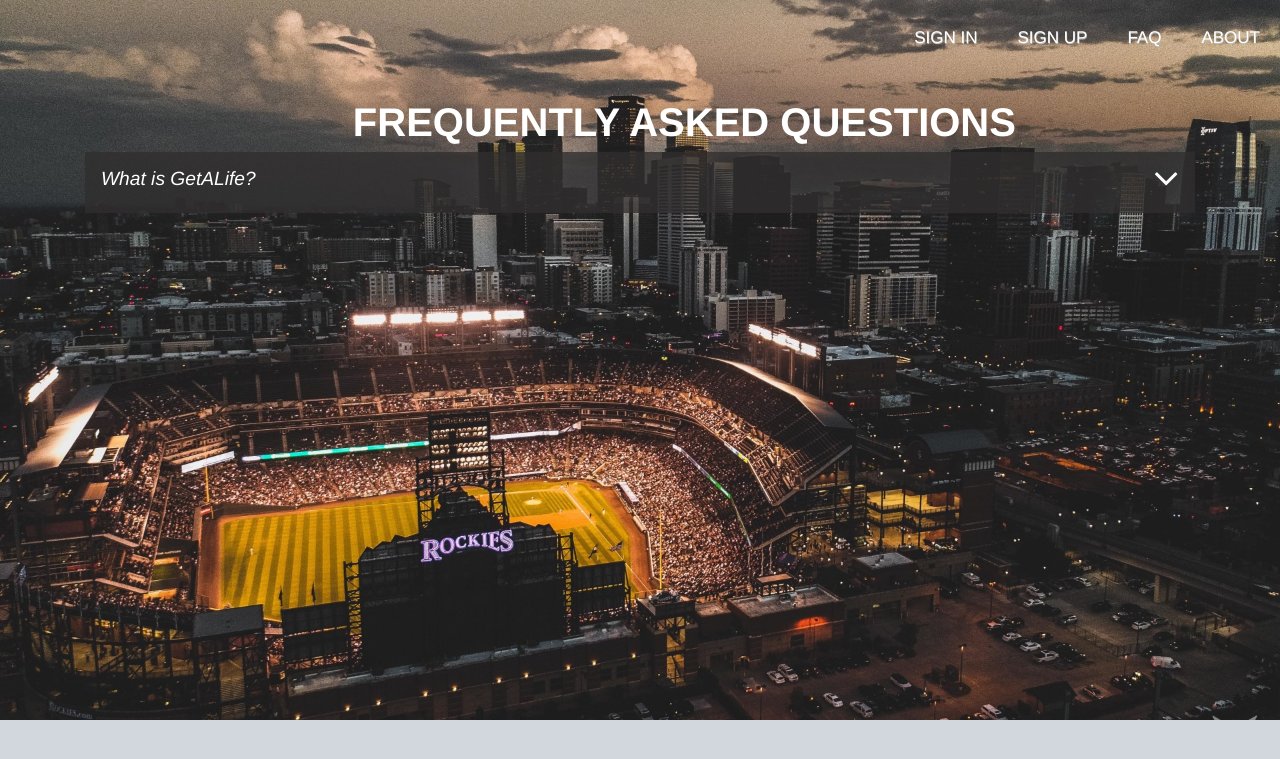
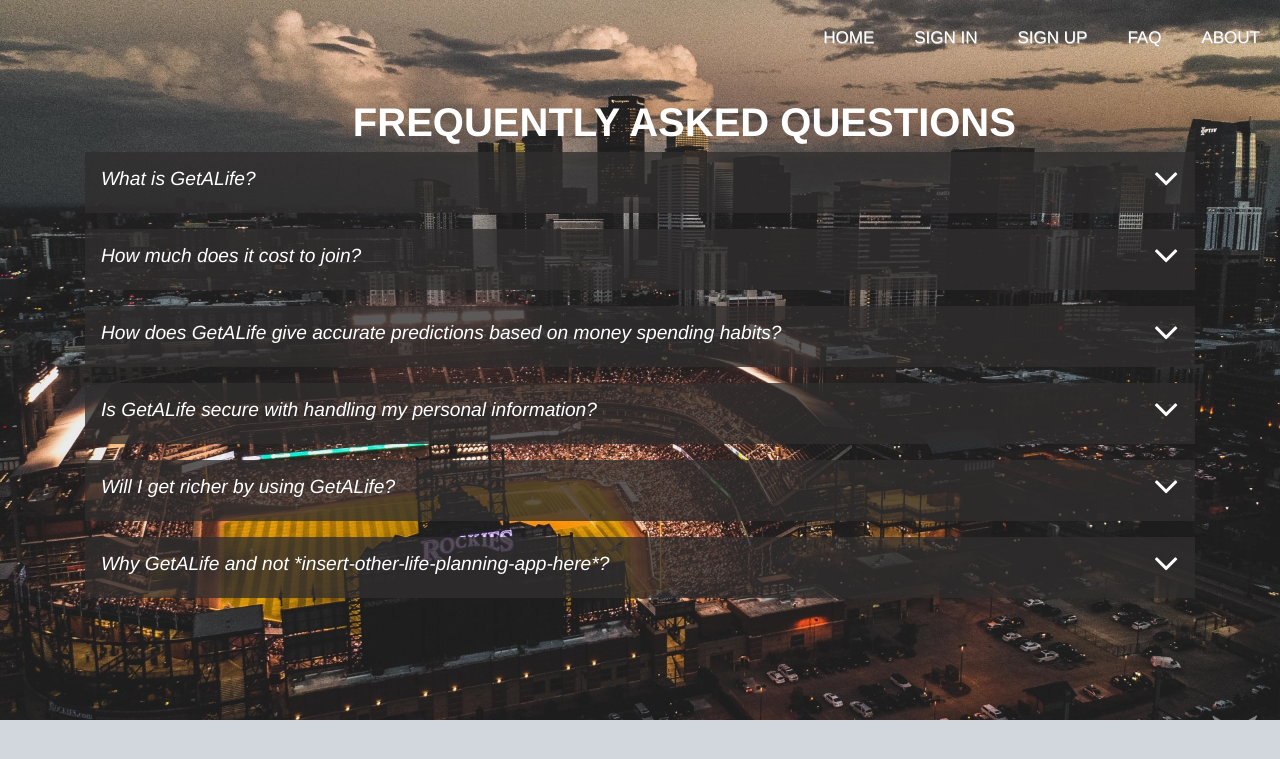
Before and after one commit to BSkrockii/GetALife, a Django app: page /faq/ in a window 1280 px wide. Shown: the top 759 px of the page. Run offline with Django 3.2, Linux system fonts and the light colour scheme; some libraries are stand-ins or nearby versions.

Commit message:
Completed FAQ page

```diff
--- a/getalife/assets/css/faq.css
+++ b/getalife/assets/css/faq.css
@@ -27,7 +27,9 @@
 
 .accordion-section .panel-default .panel-body {
     font-size: 1.0rem;
-    background-color: rgba(77, 77, 77, 0.637);
+    padding: 1px 0px 1px 0px;
+    color: rgb(0, 0, 0);
+    background-color: rgba(255, 255, 255, 0.897);
 }
 
 .index {
@@ -63,8 +65,6 @@
     font-size: 2.5rem;
     margin-top: auto;
     margin-left: 8%;
-    /*text-shadow: 1.5px 3px rgb(170, 170, 170);*/
-    /*resize: both;*/
     color: #fcfcfc;
     text-transform: uppercase;
 }
@@ -76,20 +76,12 @@ body {
     background-color: #D2D6DD;
     color: #fff;
 }
-/*
-h2 {
-    font-family: Helvetica;
-    font-weight: 800;
-    font-size: 2.5rem;
-    text-align: center;
-    color: #fcfcfc;
-    text-transform: uppercase;
-  }
-*/
+
 .container {
     font-family: Helvetica;
     /*text-shadow: 1.5px 2px rgb(151, 151, 151);*/
 }
+
 @media (max-width: 812.98px) {
     .index {
         grid-column: 2 / 3;
--- a/getalife/templates/life/faq.html
+++ b/getalife/templates/life/faq.html
@@ -1,8 +1,7 @@
 {% load static %}
 <html lang=en>
     <link href="https://maxcdn.bootstrapcdn.com/bootstrap/4.0.0-alpha.6/css/bootstrap.min.css" rel="stylesheet">
-<link href="https://maxcdn.bootstrapcdn.com/font-awesome/4.7.0/css/font-awesome.min.css" rel="stylesheet">
-    <link href="bootstrap-accordions-faqs.css" rel="stylesheet">
+    <link href="https://maxcdn.bootstrapcdn.com/font-awesome/4.7.0/css/font-awesome.min.css" rel="stylesheet">
     <script src="https://code.jquery.com/jquery-3.2.1.min.js"></script>
     <script src="https://maxcdn.bootstrapcdn.com/bootstrap/4.0.0-alpha.6/js/bootstrap.min.js"></script>
     <script src="https://cdnjs.cloudflare.com/ajax/libs/popper.js/1.12.9/umd/popper.min.js"></script>
@@ -17,6 +16,7 @@
     {% block content %}
     <body>
         <nav class="nav justify-content-end">
+            <a class="nav-link text-light" href="{% url 'index' %}">HOME</a>
             <a class="nav-link text-light" href="{% url 'login' %}">SIGN IN</a>
             <a class="nav-link text-light" href="{% url 'register' %}">SIGN UP</a>
             <a class="nav-link text-light" href="{% url 'faq' %}">FAQ</a>
@@ -36,15 +36,99 @@
                             <h3 class="panel-title">
                                 <a class="collapsed" role="button" title="" data-toggle="collapse" data-parent="#accordion" href="#collapse0" aria-expanded="true" aria-controls="collapse0">
                                     What is GetALife?
-                                  </a>
+                                </a>
                             </h3>
                         </div>
-
                         <div id="collapse0" class="panel-collapse collapse" role="tabpanel" aria-labelledby="heading0">
-                            <div class="panel-body px-3 mb-4">
+                            <div class="panel-body px-3 mb-3 pt-3">
                               <p>GetALife is a do it all life planning website to help organize spending, deadlines, events and major payments all in one place.</p>
                             </div>
+                        </div>
+                    </div>
+                </div>
+
+                <div class="panel-group" id="accordion" role="tablist" aria-multiselectable="true">
+                    <div class="panel panel-default">
+                        <div class="panel-heading p-3 mb-3" role="tab" id="heading1">
+                            <h3 class="panel-title">
+                                <a class="collapsed" role="button" title="" data-toggle="collapse" data-parent="#accordion" href="#collapse1" aria-expanded="true" aria-controls="collapse1">
+                                    How much does it cost to join?
+                                </a>
+                            </h3>
+                        </div>
+                        <div id="collapse1" class="panel-collapse collapse" role="tabpanel" aria-labelledby="heading1">
+                            <div class="panel-body px-3 mb-3 pt-3">
+                              <p>GetALife is completely free!</p>
+                            </div>
                           </div>
+                    </div>
+                </div>
+
+                <div class="panel-group" id="accordion" role="tablist" aria-multiselectable="true">
+                    <div class="panel panel-default">
+                        <div class="panel-heading p-3 mb-3" role="tab" id="heading2">
+                            <h3 class="panel-title">
+                                <a class="collapsed" role="button" title="" data-toggle="collapse" data-parent="#accordion" href="#collapse2" aria-expanded="true" aria-controls="collapse2">
+                                    How does GetALife give accurate predictions based on money spending habits?
+                                </a>
+                            </h3>
+                        </div>
+                        <div id="collapse2" class="panel-collapse collapse" role="tabpanel" aria-labelledby="heading2">
+                            <div class="panel-body px-3 mb-3 pt-2">
+                              <p>PLACEHOLDER TEXT</p>
+                            </div>
+                        </div>
+                    </div>
+                </div>
+
+                <div class="panel-group" id="accordion" role="tablist" aria-multiselectable="true">
+                    <div class="panel panel-default">
+                        <div class="panel-heading p-3 mb-3" role="tab" id="heading3">
+                            <h3 class="panel-title">
+                                <a class="collapsed" role="button" title="" data-toggle="collapse" data-parent="#accordion" href="#collapse3" aria-expanded="true" aria-controls="collapse3">
+                                    Is GetALife secure with handling my personal information?
+                                </a>
+                            </h3>
+                        </div>
+                        <div id="collapse3" class="panel-collapse collapse" role="tabpanel" aria-labelledby="heading3">
+                            <div class="panel-body px-3 mb-3 pt-3">
+                              <p>PLACEHOLDER TEXT</p>
+                            </div>
+                        </div>
+                    </div>
+                </div>
+
+                <div class="panel-group" id="accordion" role="tablist" aria-multiselectable="true">
+                    <div class="panel panel-default">
+                        <div class="panel-heading p-3 mb-3" role="tab" id="heading4">
+                            <h3 class="panel-title">
+                                <a class="collapsed" role="button" title="" data-toggle="collapse" data-parent="#accordion" href="#collapse4" aria-expanded="true" aria-controls="collapse4">
+                                    Will I get richer by using GetALife?
+                                </a>
+                            </h3>
+                        </div>
+                        <div id="collapse4" class="panel-collapse collapse" role="tabpanel" aria-labelledby="heading4">
+                            <div class="panel-body px-3 mb-3 pt-3">
+                              <p>PLACEHOLDER TEXT</p>
+                            </div>
+                        </div>
+                    </div>
+                </div>
+
+                <div class="panel-group" id="accordion" role="tablist" aria-multiselectable="true">
+                    <div class="panel panel-default">
+                        <div class="panel-heading p-3 mb-3" role="tab" id="heading5">
+                            <h3 class="panel-title">
+                                <a class="collapsed" role="button" title="" data-toggle="collapse" data-parent="#accordion" href="#collapse5" aria-expanded="true" aria-controls="collapse5">
+                                    Why GetALife and not *insert-other-life-planning-app-here*?
+                                </a>
+                            </h3>
+                        </div>
+                        <div id="collapse5" class="panel-collapse collapse" role="tabpanel" aria-labelledby="heading5">
+                            <div class="panel-body px-3 mb-3 pt-3">
+                              <p>PLACEHOLDER TEXT</p>
+                            </div>
+                        </div>
                     </div>
                 </div>
             </div>
```
